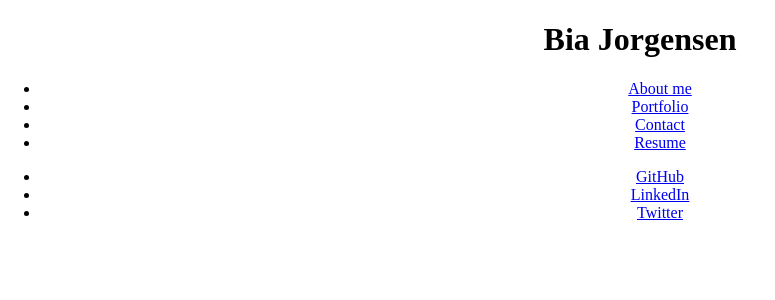
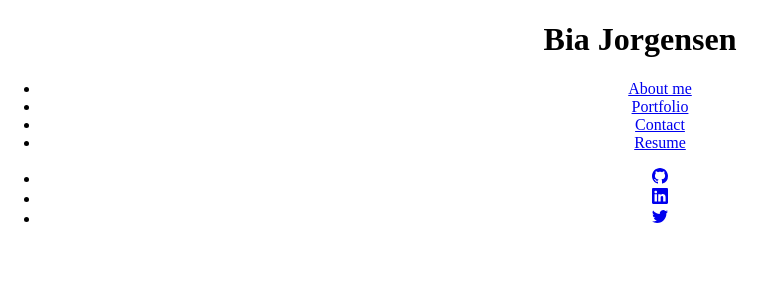
Before and after one commit to BiaJorgensen/bia-jorgensen-portfolio, a React (Create React App) app: page / in a window 1280 px wide. Shown: the top 300 px of the page, without its empty margins (0-775 px from the left). Built offline with nearby package versions, Linux system fonts and the light colour scheme.

Commit message:
Added react-icons

```diff
--- a/src/components/Footer.js
+++ b/src/components/Footer.js
@@ -1,16 +1,14 @@
 import React from 'react';
-// import { FontAwesomeIcon } from '@fortawesome/react-fontawesome';
-// import { faGitHubSquare, faLinkedIn, faTwitterSquare } from '@fortawesome/free-solid-svg-icons';
-// import { faGithubSquare } from '@fortawesome/free-solid-svg-icons'
+import { BsGithub, BsLinkedin, BsTwitter } from 'react-icons/bs';
 
 
 export default function Footer() {
   return (
     <footer>
         <ul>
-            <li><a href="https://github.com/BiaJorgensen">GitHub</a></li>
-            <li><a href="https://www.linkedin.com/in/beatriz-bia-jorgensen-840a41182/">LinkedIn</a></li>
-            <li><a href="https://twitter.com/BiaJorgensen">Twitter</a></li>
+            <li><a href="https://github.com/BiaJorgensen"><BsGithub /></a></li>
+            <li><a href="https://www.linkedin.com/in/beatriz-bia-jorgensen-840a41182/"><BsLinkedin /></a></li>
+            <li><a href="https://twitter.com/BiaJorgensen"><BsTwitter /></a></li>
         </ul>
     </footer>
   )
```
